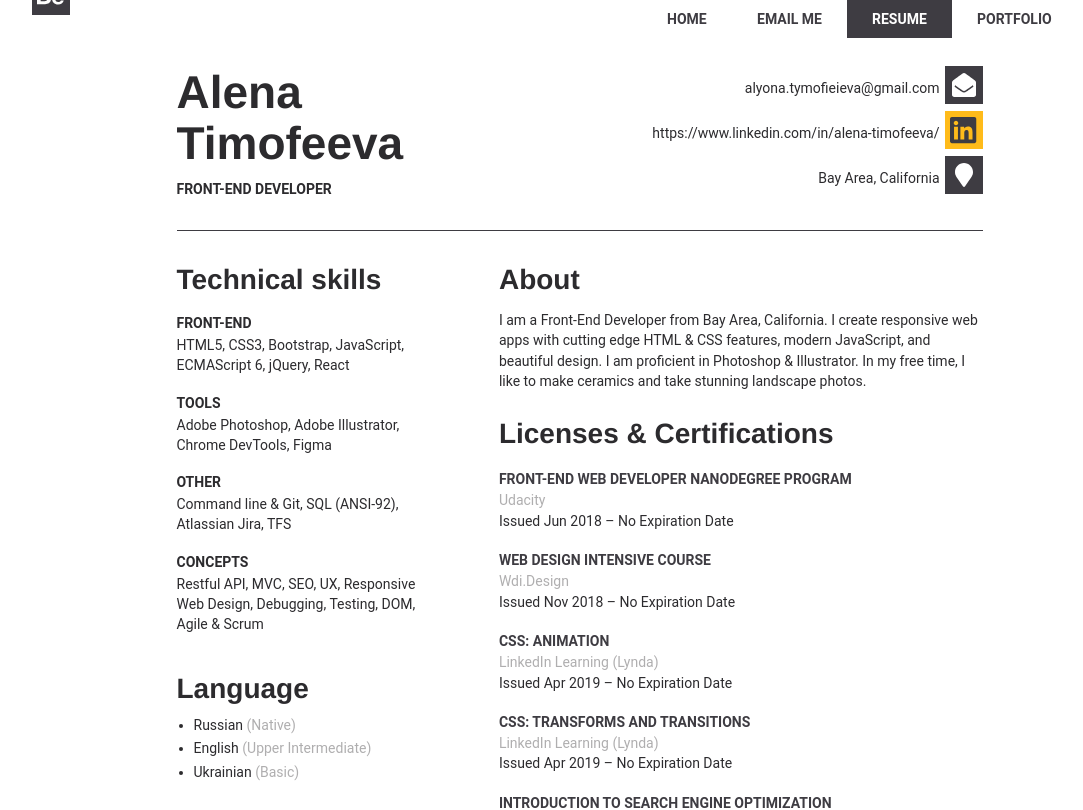
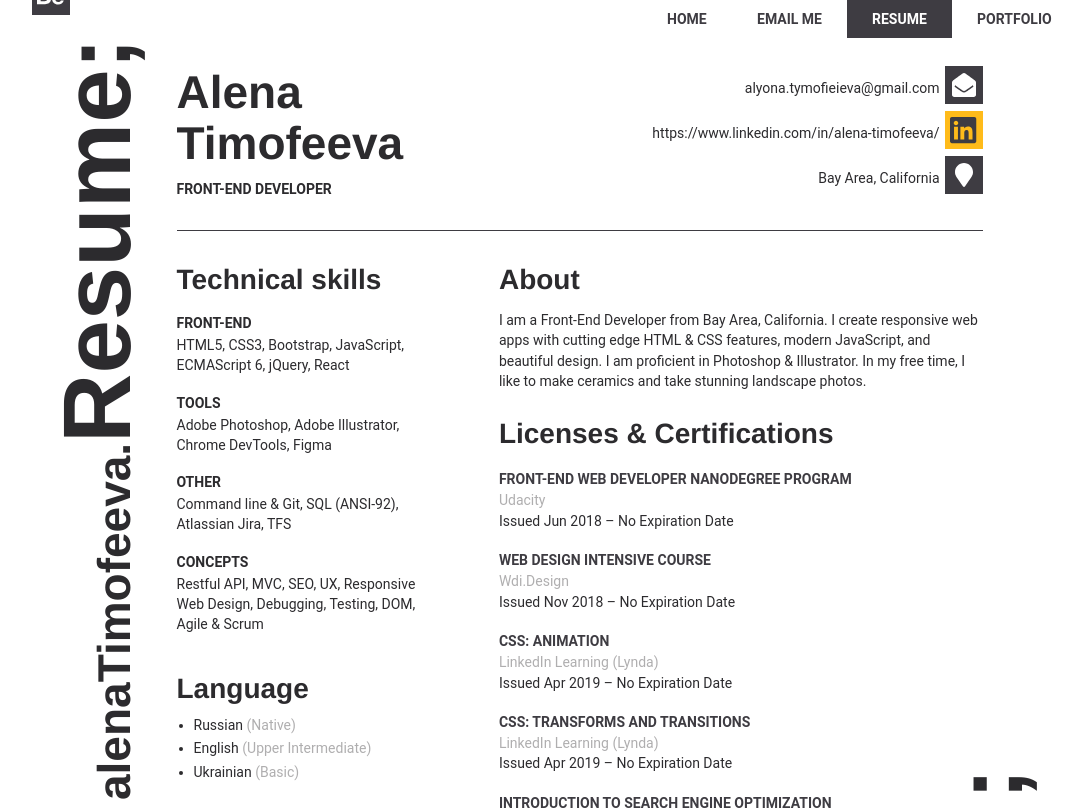
Before and after one commit to mouseProgrammouse/portfolio, a React (Create React App) app: page /resume in a window 1280 px wide. Shown: the top 810 px of the page, without its empty margins (86-1169 px from the left). Built offline with nearby package versions, Linux system fonts and the light colour scheme.

Commit message:
delete animation from disable button

```diff
--- a/src/App.css
+++ b/src/App.css
@@ -25,7 +25,7 @@ h5 {
 
 .app {
     max-width: 1045px;
-    min-height: 900px;
+    height: 100vh;
     position: relative;
     margin: 0 auto;
 }
@@ -79,3 +79,15 @@ h5 {
 .portfolio-page .main-menu{
   width: 60%;
 }
+
+@media screen and (max-height: 700px) {
+  .app {
+    max-height: 700px;
+  }
+}
+
+@media screen {
+  .app {
+    max-height: 900px;
+  }
+}
--- a/src/ProjectsSlideShow.css
+++ b/src/ProjectsSlideShow.css
@@ -80,6 +80,12 @@
   background-color: #F0EFED;
 }
 
+.projects-slideshow-container .icon:disabled:active,
+.projects-slideshow-container .icon:disabled:hover {
+  transform: scale(1);
+  -webkit-transform: scale(1);
+}
+
 .projects-slideshow-container .icon:focus {
   outline: none;
 }
```
